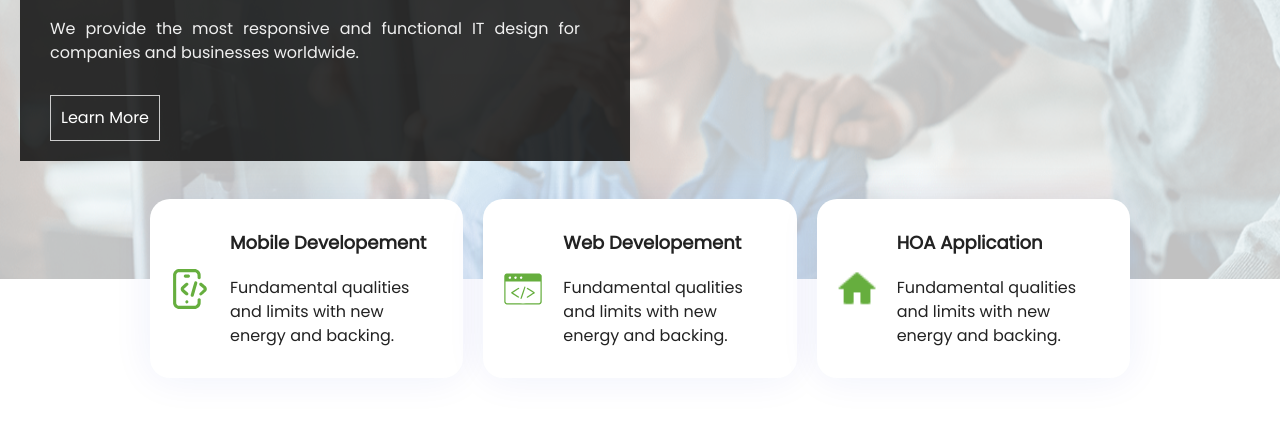
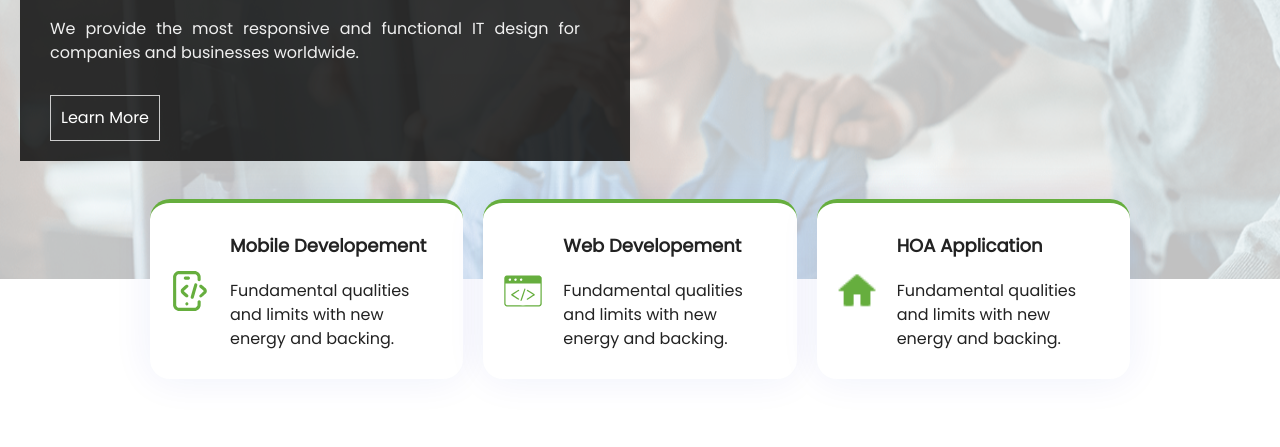
Before and after one commit to gokulakannanit/acton, a website built with Vite: page index.html in a window 1280 px wide. Shown: the part 353-800 px from the top of the page. Built offline with nearby package versions, Linux system fonts and the light colour scheme.

```diff
--- a/style.css
+++ b/style.css
@@ -582,6 +582,7 @@
   flex: 1;
   background-color: #fff;
   border-radius: 20px;
+  border-top: 4px solid #66ae3e;
   align-items: center;
   box-shadow: 0px 0px 40px 0px rgb(9 47 193 / 7%);
 }
```
